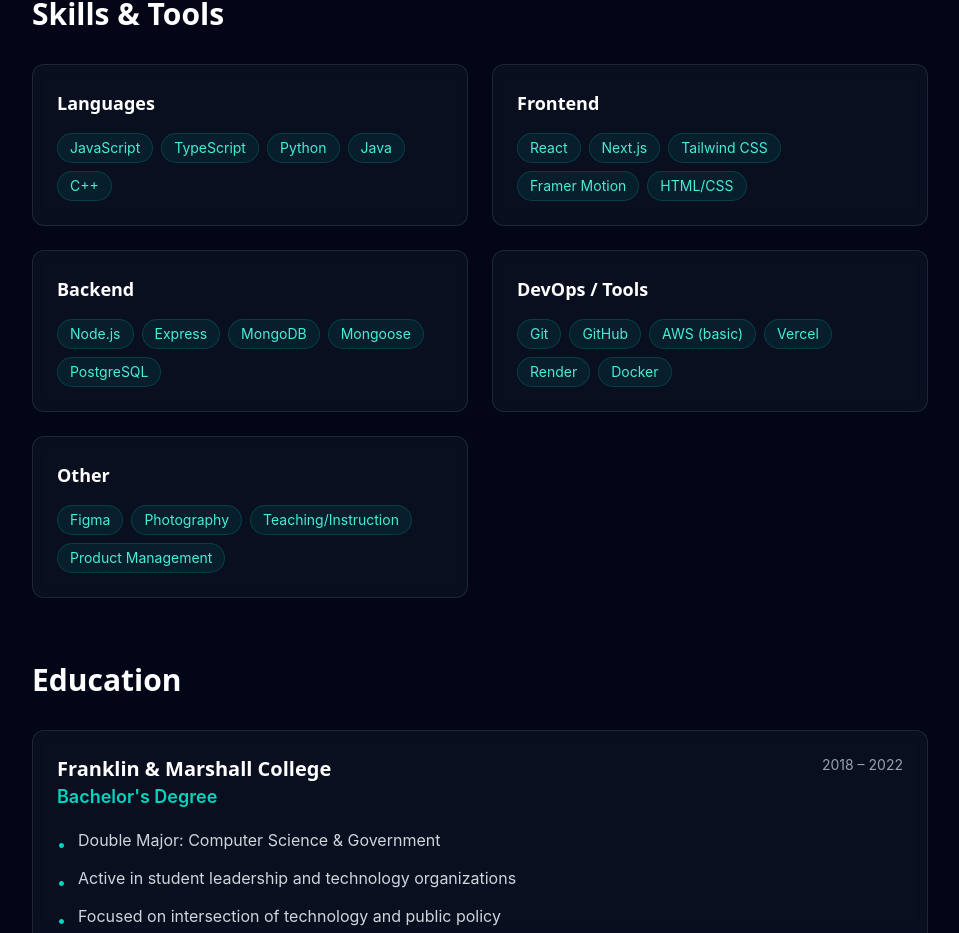
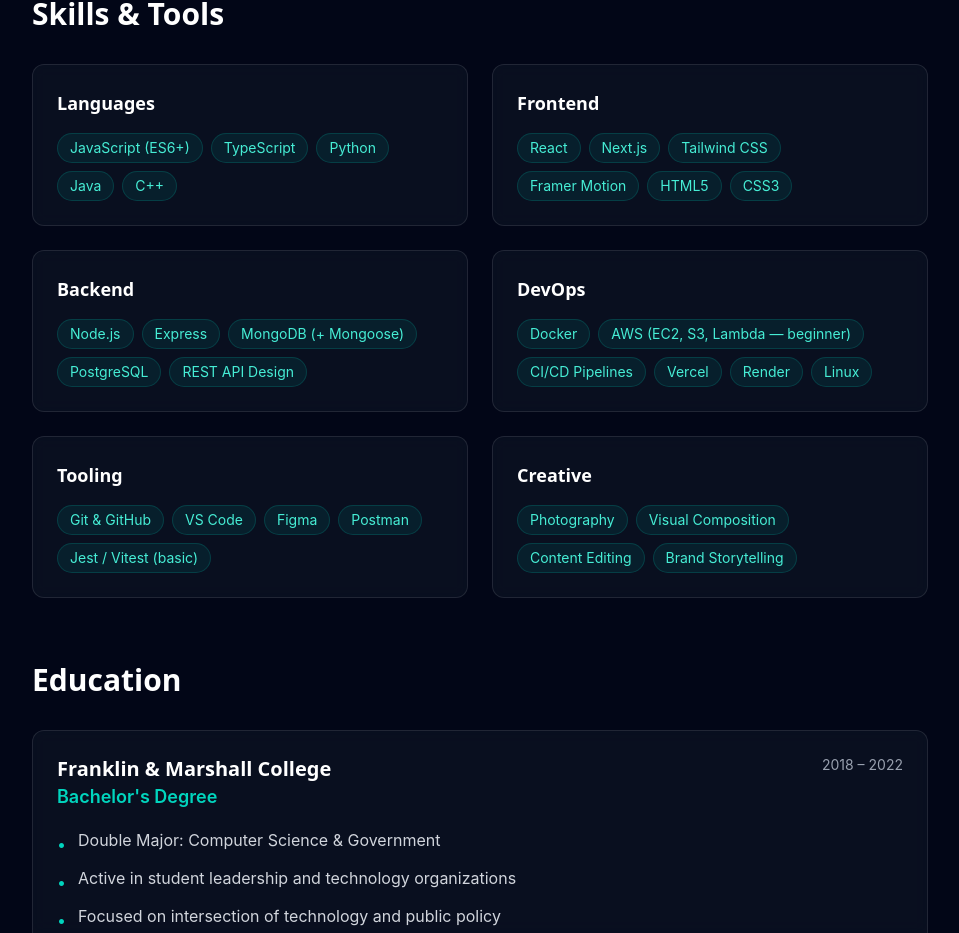
Before and after one commit to laraandrew/Portfolio-Website, a React (Vite) app: page /resume in a window 1280 px wide. Shown: the part 2218-3151 px from the top of the page, without its empty margins (160-1119 px from the left). Built offline with nearby package versions, Linux system fonts and the light colour scheme.

Commit message:
changed skills section - more accurate and better for SEO

```diff
--- a/src/pages/ResumeAbout.tsx
+++ b/src/pages/ResumeAbout.tsx
@@ -68,12 +68,50 @@
   ];
 
   const skills = {
-    'Languages': ['JavaScript', 'TypeScript', 'Python', 'Java', 'C++'],
-    'Frontend': ['React', 'Next.js', 'Tailwind CSS', 'Framer Motion', 'HTML/CSS'],
-    'Backend': ['Node.js', 'Express', 'MongoDB', 'Mongoose', 'PostgreSQL'],
-    'DevOps / Tools': ['Git', 'GitHub', 'AWS (basic)', 'Vercel', 'Render', 'Docker'],
-    'Other': ['Figma', 'Photography', 'Teaching/Instruction', 'Product Management']
-  };
+  Languages: ['JavaScript (ES6+)', 'TypeScript', 'Python', 'Java', 'C++'],
+
+  Frontend: [
+    'React',
+    'Next.js',
+    'Tailwind CSS',
+    'Framer Motion',
+    'HTML5',
+    'CSS3'
+  ],
+
+  Backend: [
+    'Node.js',
+    'Express',
+    'MongoDB (+ Mongoose)',
+    'PostgreSQL',
+    'REST API Design'
+  ],
+
+  DevOps: [
+    'Docker',
+    'AWS (EC2, S3, Lambda — beginner)',
+    'CI/CD Pipelines',
+    'Vercel',
+    'Render',
+    'Linux'
+  ],
+
+  Tooling: [
+    'Git & GitHub',
+    'VS Code',
+    'Figma',
+    'Postman',
+    'Jest / Vitest (basic)'
+  ],
+
+  Creative: [
+    'Photography',
+    'Visual Composition',
+    'Content Editing',
+    'Brand Storytelling'
+  ]
+};
+
 
   return (
     <motion.div
```
